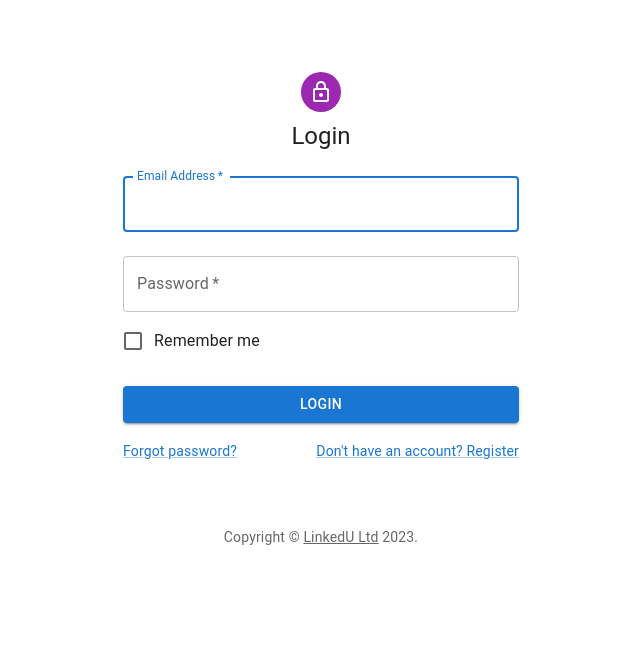
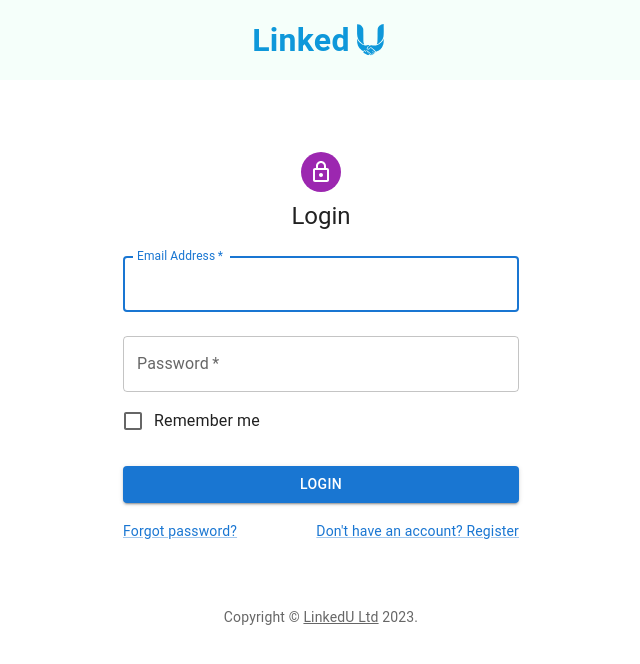
Before and after one commit to EladHamneshin/LinkedU_mern-stack, a React (Vite) app in the folder client/: page /login in a window 1280 px wide. Shown: the top 664 px of the page, without its empty margins (319-959 px from the left). Built offline with nearby package versions, Linux system fonts and the light colour scheme.

Commit message:
{add} logo and logo bar in login page

```diff
--- a/client/index.html
+++ b/client/index.html
@@ -2,7 +2,7 @@
 <html lang="en">
   <head>
     <meta charset="UTF-8" />
-    <link rel="icon" type="svg" href="./src/assets/logo.svg" />
+    <link rel="icon" type="image/svg+xml" href="./src/assets/logo.svg" />
     <meta name="viewport" content="width=device-width, initial-scale=1.0" />
     <title>LinkedU</title>
   </head>
--- /dev/null
+++ b/client/src/components/FlexCenter.tsx
@@ -0,0 +1,10 @@
+import { Box } from "@mui/material";
+import { styled } from "@mui/system";
+
+const FlexBetween = styled(Box)({
+  display: "flex",
+  justifyContent: "center",
+  alignItems: "center",
+});
+
+export default FlexBetween;
--- /dev/null
+++ b/client/src/components/Logo.tsx
@@ -0,0 +1,9 @@
+import logoSvg from '../assets/logo.svg';
+
+const Logo = (props: any) => {
+    return (
+        <img  src={logoSvg} alt='logo' {...props} />
+    );
+}
+
+export default Logo;
--- /dev/null
+++ b/client/src/components/LogoBar.tsx
@@ -0,0 +1,21 @@
+import { Typography } from "@mui/material";
+import FlexCenter from "./FlexCenter";
+import Logo from "./Logo";
+
+const LogoBar = () => {
+    return (
+        <FlexCenter
+        width="100%"
+        p="1rem 6%"
+        style={{ backgroundColor: "#F5FFFA" }}
+        textAlign="center"
+      >
+        <Typography fontWeight="bold" fontSize="32px" color="#0e98da">
+          Linked
+        </Typography>
+        <Logo width={40} height={40}/>
+      </FlexCenter>
+    );
+};
+
+export default LogoBar;
--- a/client/src/pages/HomePage.tsx
+++ b/client/src/pages/HomePage.tsx
@@ -1,6 +1,7 @@
 
 import Logo from '../assets/logo.svg';
 //#0e98da
+//TODO: dinamically change title of page
 const HomePage = () => {
     return (<div>
         <img width={200} height={200} src={Logo} alt='logo'/>
--- a/client/src/pages/LoginPage.tsx
+++ b/client/src/pages/LoginPage.tsx
@@ -12,6 +12,7 @@ import LockOutlinedIcon from '@mui/icons-material/LockOutlined';
 import Typography from '@mui/material/Typography';
 import Container from '@mui/material/Container';
 import Copyright from '../components/Copyright';
+import LogoBar from '../components/LogoBar';
 
 export default function LoginPage() {
   const handleSubmit = (event: React.FormEvent<HTMLFormElement>) => {
@@ -24,6 +25,8 @@ export default function LoginPage() {
   };
 
   return (
+<Box>
+  <LogoBar/>
   <Container component="main" maxWidth="xs">
           <CssBaseline />
           <Box
@@ -89,5 +92,6 @@ export default function LoginPage() {
           </Box>
           <Copyright sx={{ mt: 8, mb: 4 }} />
         </Container>
+</Box>
   );
 }
```
Lines whose indentation alone changed are shown as unchanged.
